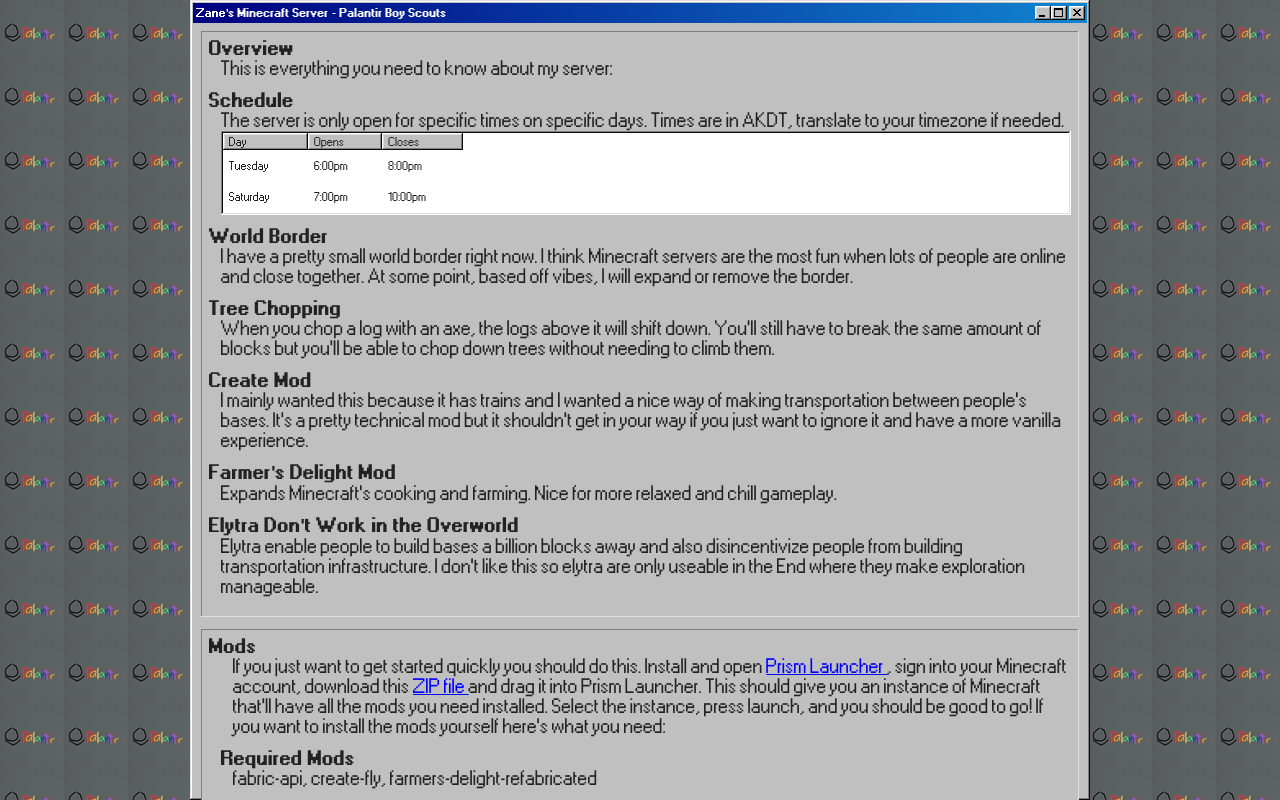
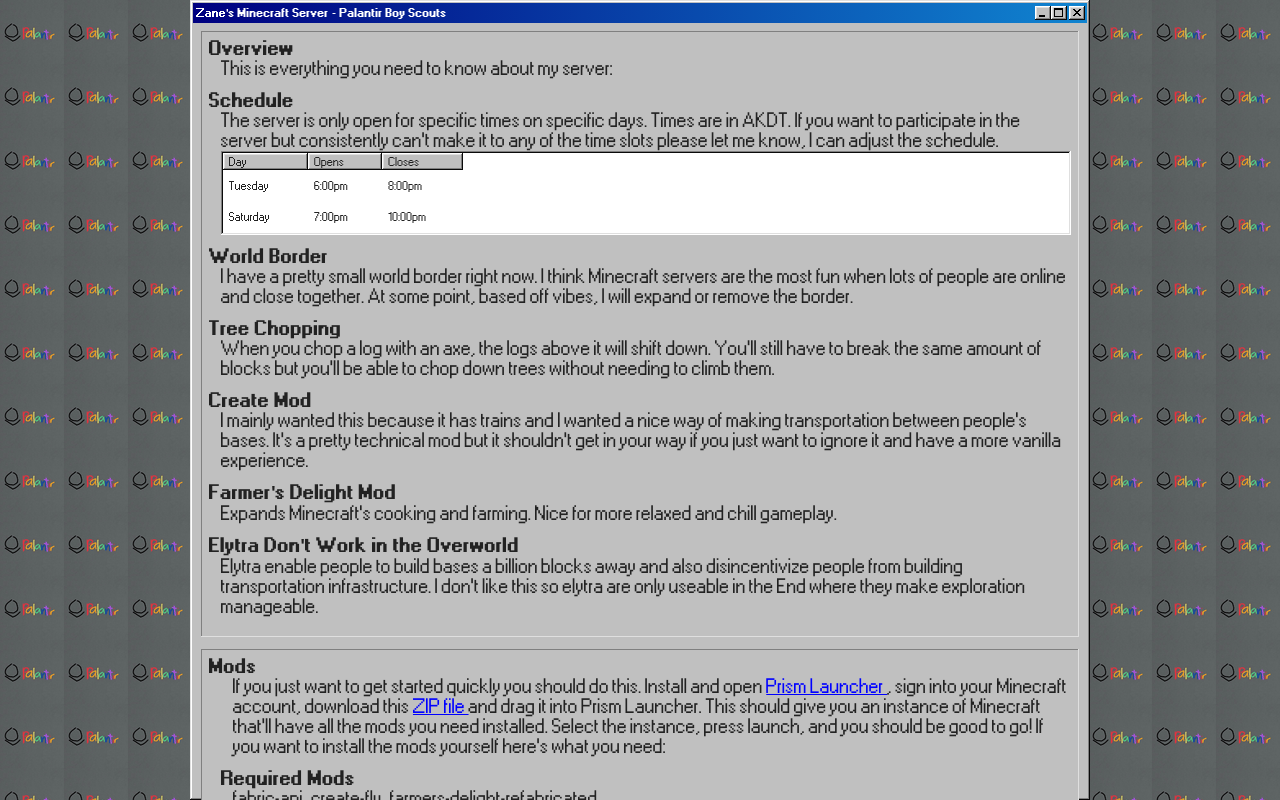
Before and after one commit to ZaneBennion/zben, a Nuxt app: page /mc in a window 1280 px wide. Built offline with nearby package versions, Linux system fonts and the light colour scheme.

Commit message:
changed schedule block

```diff
--- a/app/pages/mc.vue
+++ b/app/pages/mc.vue
@@ -22,7 +22,9 @@
                             </div>
                             <div class="body">
                                 The server is only open for specific times on specific days.
-                                Times are in AKDT, translate to your timezone if needed.
+                                Times are in AKDT. If you want to participate in the server but
+                                consistently can't make it to any of the time slots please let me
+                                know, I can adjust the schedule.
                                 <div class="sunken-panel" >
                                   <table class="interactive" style="height: 80px; width: 240px;">
                                     <thead>
```
